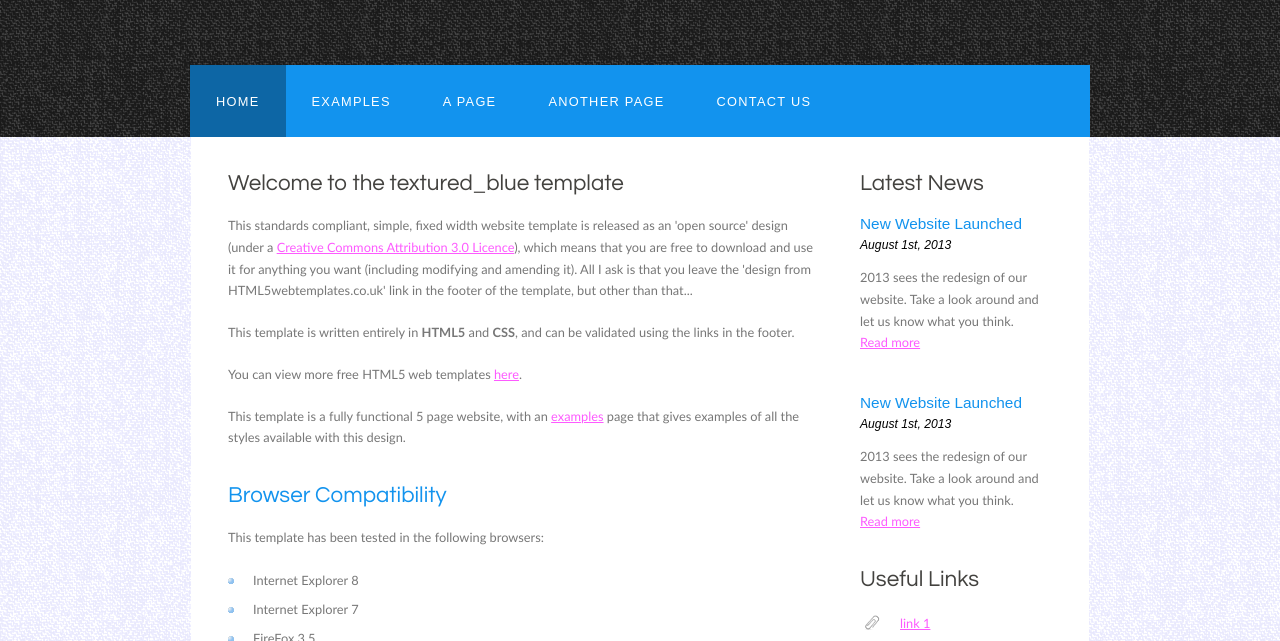
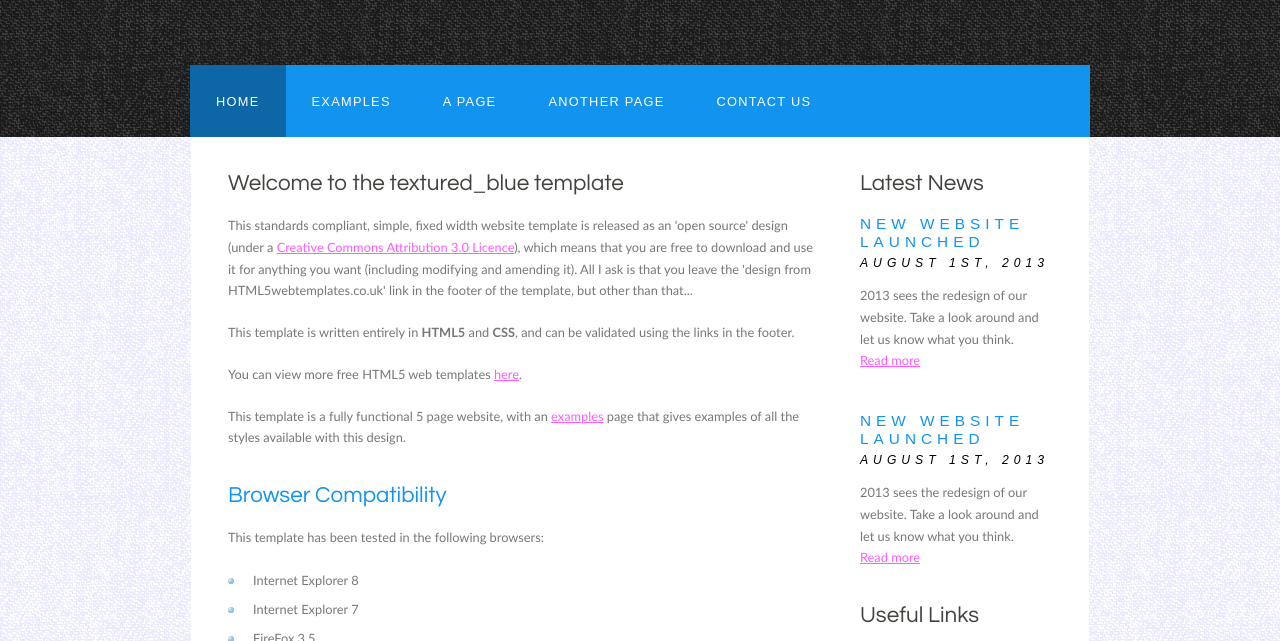
Before and after one commit to Andres1591/sharePrefenrece, a plain HTML site: page index.html in a window 1280 px wide. Shown: the part 103-744 px from the top of the page. Drawn offline with Linux system fonts and the light colour scheme.

Commit message:
Cambio en el titulo y en el parrofo

```diff
--- a/style/style.css
+++ b/style/style.css
@@ -31,7 +31,10 @@ h4, h5, h6
 { margin: 0;
   padding: 0 0 5px 0;
   font: normal 120% arial, sans-serif;
-  color: #1293EE;}
+  color: #1293EE;
+ text-transform: uppercase;
+ letter-spacing: 5px;
+ font-weight: 300px }
 
 h5, h6
 { font: italic 95% arial, sans-serif;
```
